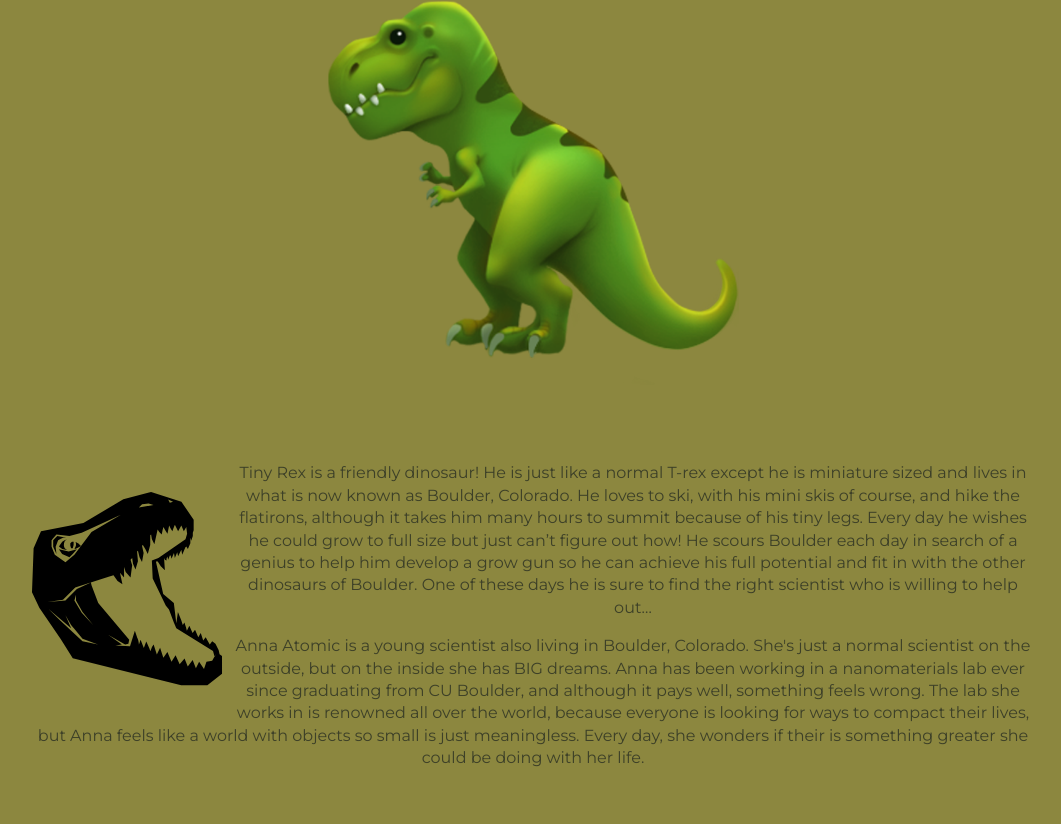
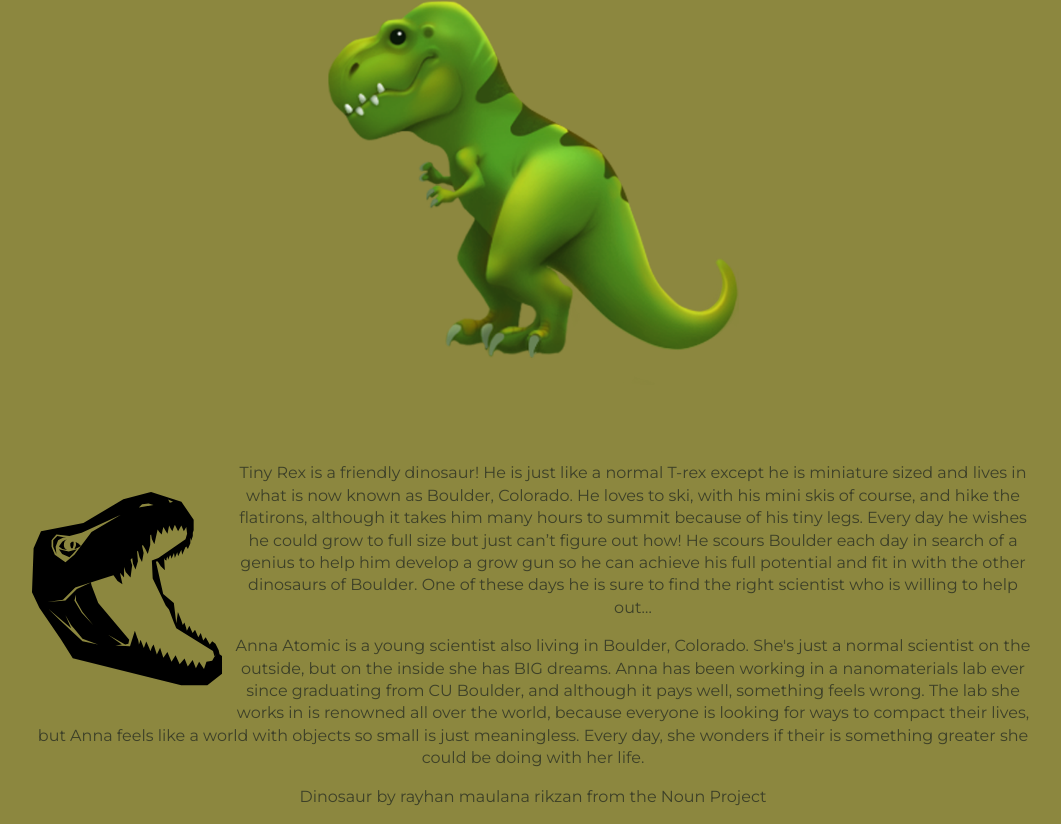
Before and after one commit to smanning29/exquisite-corpse, a plain HTML site: page index.html in a window 1280 px wide. Shown: the part 478-1302 px from the top of the page, without its empty margins (107-1168 px from the left). Before the commit the page ends 1264 px from the top, so only its background shows below. Drawn offline with Linux system fonts and the light colour scheme; a web font is replaced by a local one.

Commit message:
Added image credit

```diff
--- a/index.html
+++ b/index.html
@@ -39,6 +39,11 @@
     Anna Atomic is a young scientist also living in Boulder, Colorado. She's just a normal scientist on the outside, but on the inside she has BIG dreams. Anna has been working in a nanomaterials lab ever since graduating from CU Boulder, and although it pays well, something feels wrong. The lab she works in is renowned all over the world, because everyone is looking for ways to compact their lives, but Anna feels like a world with objects so small is just meaningless. Every day, she wonders if their is something greater she could be doing with her life.
   </p>
 
+
+  <div id="imgCred">
+    <p>Dinosaur by rayhan maulana rikzan from the Noun Project</p>
+  </div>
+
 </main>
 
 </body>
```
